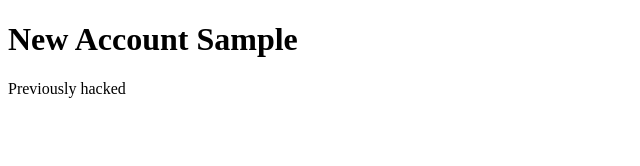
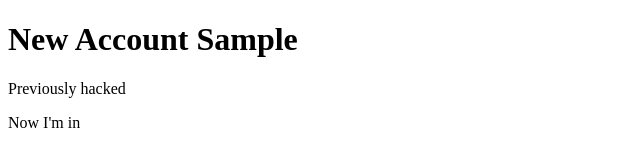
Before and after one commit to didierbonga90/testing-git, a plain HTML site: page index.html in a window 1280 px wide. Shown: the full height of the page, 0-640 px from the left. Drawn offline with Linux system fonts and the light colour scheme.

Commit message:
Update index.html

```diff
--- a/index.html
+++ b/index.html
@@ -7,5 +7,6 @@
 <body>
 <h1>New Account Sample</h1>
 <p>Previously hacked</p>
+<p>Now I'm in</p>
 </body>
 <html/>
```
